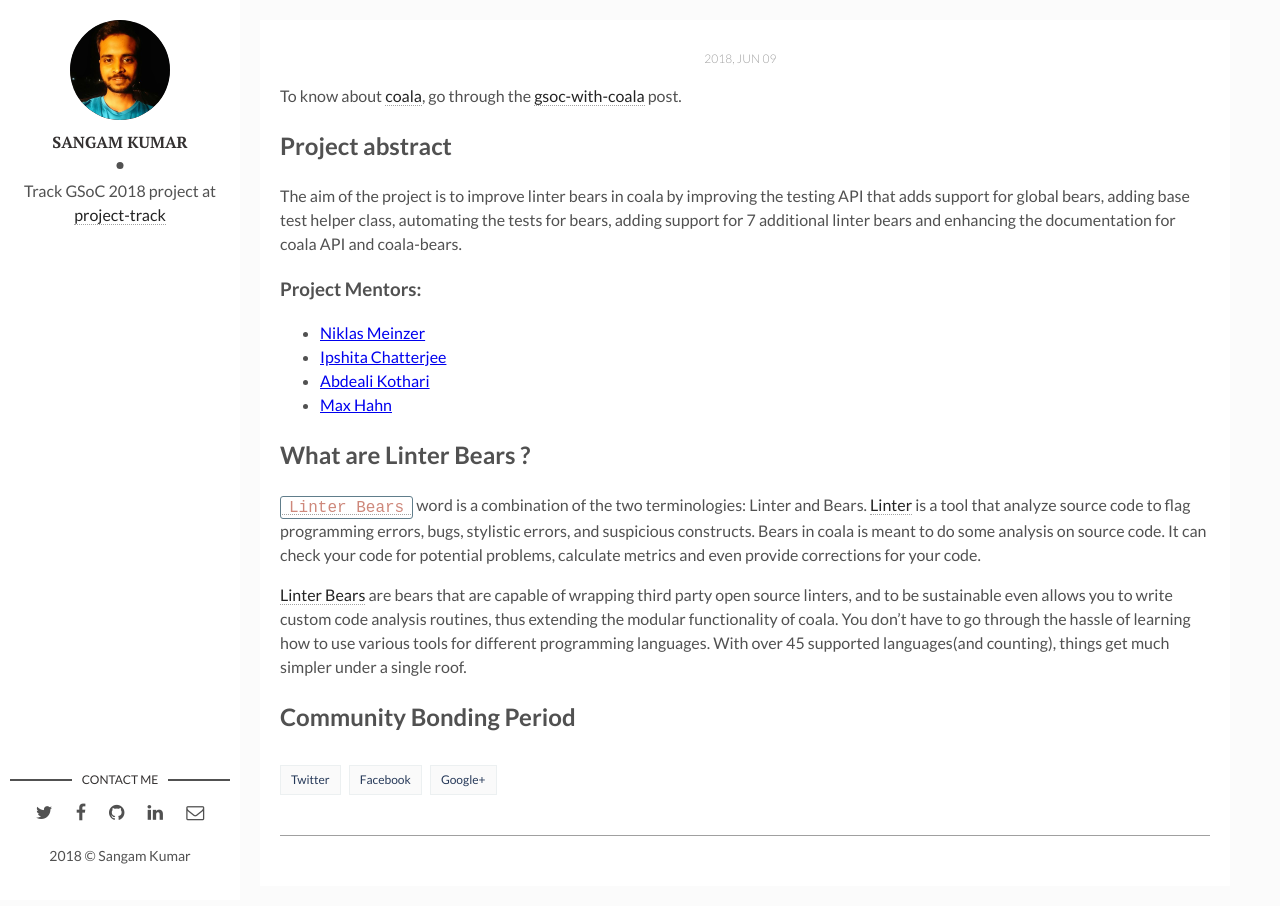
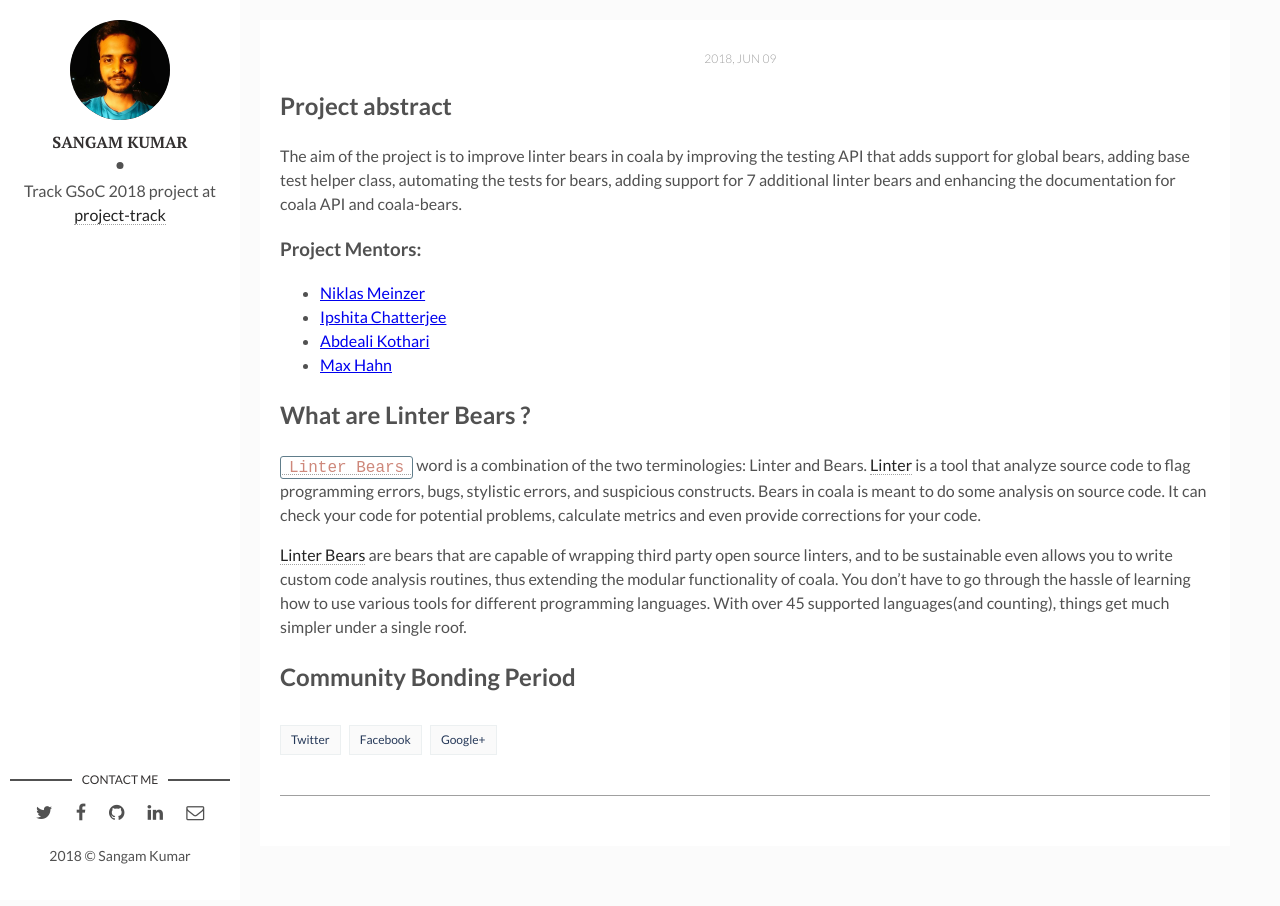
Before and after one commit to sangamcse/sangamcse.github.io, a Jekyll site: the page built from _posts/2018-06-07-community-bonding.md, in a window 1280 px wide. Built offline with Jekyll 4.4.1, drawn with Linux system fonts in a browser that asks for light colours; our own code applies the rules of GitHub Pages for plain Markdown files; comment, search, counter and statistics services are not loaded.

Commit message:
Modify and Add community-bonding Blog

```diff
--- a/_posts/2018-06-07-community-bonding.md
+++ b/_posts/2018-06-07-community-bonding.md
@@ -6,9 +6,6 @@
 img: coala.png
 tags: [GSoC, coala, community-bonding]
 ---
-
-To know about [coala](https://coala.io), go through the
-[gsoc-with-coala](http://www.meetsangamcse.me/gsoc-with-coala/) post.
 
 ## Project abstract
 
```
